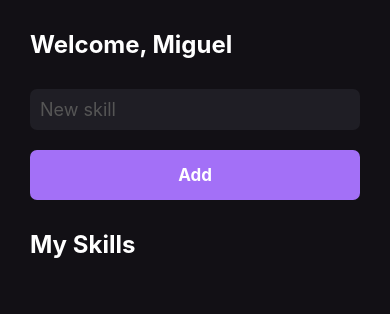
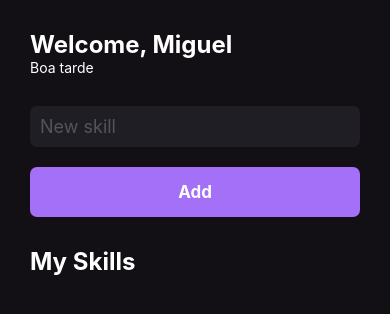
Before and after one commit to MiguelMarcola/my-skills, a React Native app: screen / in a window 390 px wide. Shown: the top 314 px of the page. Built offline with nearby package versions, Linux system fonts and the light colour scheme.

Commit message:
add useEffect

```diff
--- a/src/pages/Home.js
+++ b/src/pages/Home.js
@@ -1,8 +1,7 @@
-import React, { useState } from "react";
+import React, { useState, useEffect } from "react";
 import { View,
         Text,
         StyleSheet,
-        SafeAreaView,
         TextInput,
         Platform,
         FlatList
@@ -14,15 +13,33 @@
 export function Home(){
   const [newSkill, setNewSkill] = useState('');
   const [mySkills, setMySkills] = useState([]);
+  const [greeting, setGreeting] = useState('');
 
   function handleAddNewSkill(){
     setMySkills(oldState => [...oldState, newSkill]);
   }
 
+
+  useEffect(() => {
+    const currentHour = new Date().getHours();
+
+    if(currentHour < 12){
+      setGreeting("Bom dia")
+    }else if(currentHour >= 12 && currentHour < 18){
+      setGreeting("Boa tarde")
+    }else{
+      setGreeting("Boa noite")
+    }
+  }, [])
+
   return(
     <View style={styles.container}>
         <Text style={styles.title}>
           Welcome, Miguel
+        </Text>
+
+        <Text style={styles.greetings}>
+          {greeting}
         </Text>
 
         <TextInput
@@ -38,7 +55,6 @@
         <Text style={[styles.title, {marginVertical: 30,}]}>
           My Skills
         </Text>
-
 
         <FlatList
           data={mySkills}
@@ -72,4 +88,8 @@
     marginTop: 30,
     borderRadius: 7,
   },
+
+  greetings:{
+    color: "#fff"
+  }
 })
```
